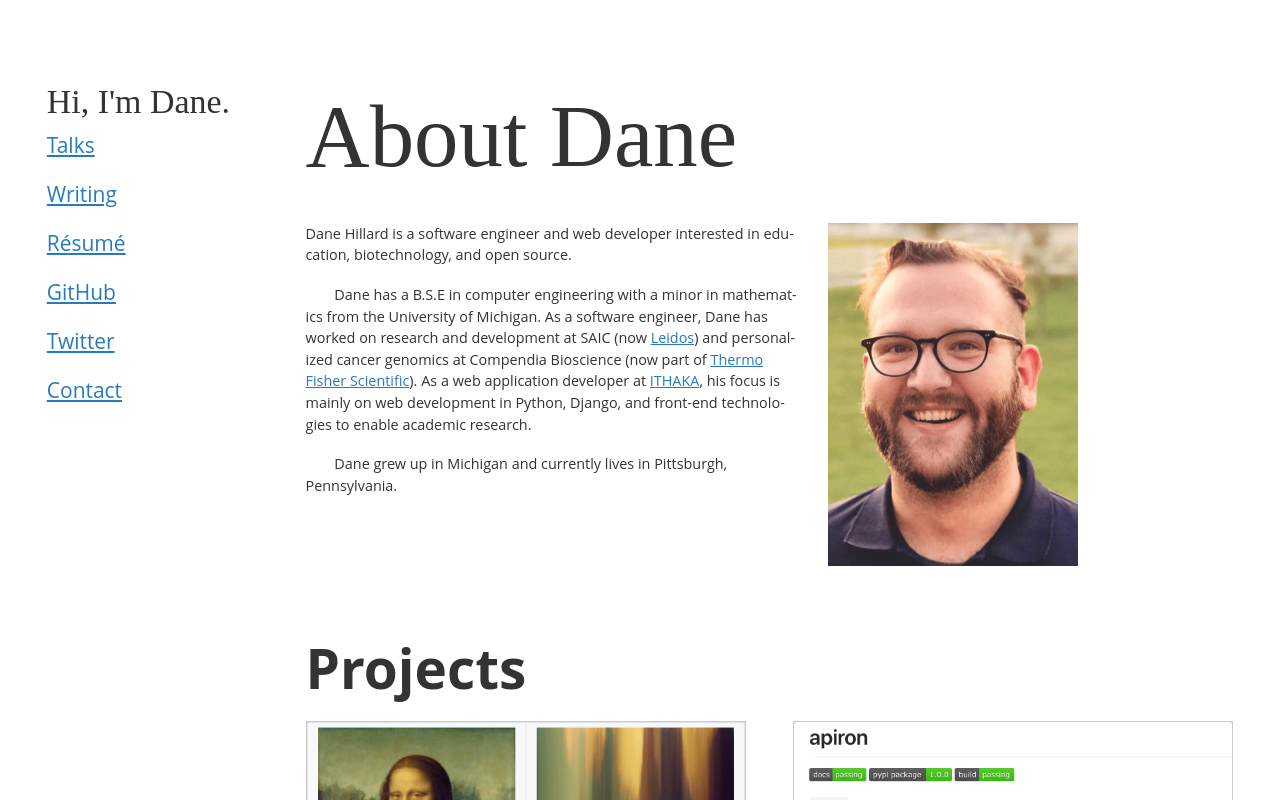
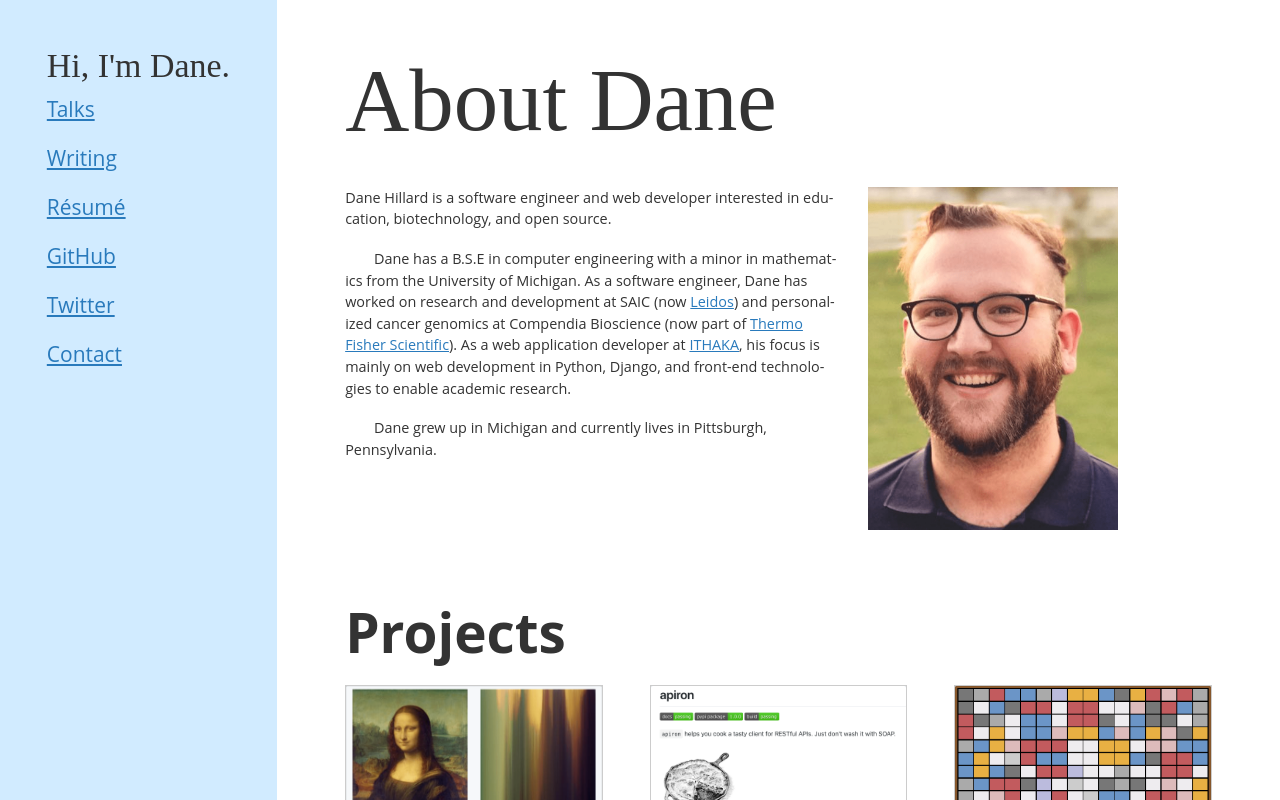
Before and after one commit to daneah/dane.engineering, a Vue app: page / in a window 1280 px wide. Shown: the top 800 px of the page. Built offline with nearby package versions, Linux system fonts and the light colour scheme; a web font is replaced by a local one.

Commit message:
Touch up layout (#43)

```diff
--- a/src/App.vue
+++ b/src/App.vue
@@ -92,20 +92,20 @@ body {
     font-size: var(--text-base-size);
     font-family: var(--font-primary);
     color: var(--text-color);
-    padding: var(--space-xl);
+    margin-top: 0;
 }
 
 #app {
+    margin-top: 0;
     display: grid;
     grid-template-areas:
         "nav"
         "main";
-    grid-gap: var(--space-xxl);
 
     @media (min-width: 700px) {
-        grid-template-columns: max-content auto;
+        grid-template-columns: max-content 1fr 75vw 1fr;
         grid-template-areas:
-            "nav main";
+            "nav pad-left main pad-right";
     }
 }
 
@@ -114,8 +114,13 @@ nav {
 }
 
 main {
+    grid-area: main;
     margin-top: 0;
-    grid-area: main;
+    padding: var(--space-lg);
+
+    @media (min-width: 700px) {
+      padding: var(--space-xl);
+    }
 }
 
 .impact-heading {
--- a/src/components/BaseNav.vue
+++ b/src/components/BaseNav.vue
@@ -77,8 +77,23 @@ export default {
 @import '@/main.scss';
 
 nav {
+    --nav-background: #D1EBFF;
+
+    padding: var(--space-lg);
+    background: var(--nav-background);
+
+    @media (min-width: 700px) {
+      min-height: calc(100vh - var(--space-xl) - var(--space-xl));
+      padding: var(--space-xl);
+    }
+
     ul {
         list-style: none;
+
+        @media (min-width: 700px) {
+          position: sticky;
+          top: var(--space-xl);
+        }
     }
 }
 
--- a/src/views/Contact.vue
+++ b/src/views/Contact.vue
@@ -14,7 +14,7 @@
                 value="contact"
             >
 
-            <label for="email">email</label>
+            <label for="email">Email</label>
             <input
                 id="email"
                 type="email"
@@ -22,7 +22,7 @@
                 required="required"
             >
 
-            <label for="message">message</label>
+            <label for="message">Message</label>
             <textarea
                 id="message"
                 name="message"
--- a/src/views/Home.vue
+++ b/src/views/Home.vue
@@ -132,7 +132,7 @@ export default {
   grid-gap: var(--space-md);
 
   @media (min-width: 700px) {
-    grid-template-columns: repeat(auto-fill, minmax(300px, 1fr));
+    grid-template-columns: repeat(auto-fill, minmax(250px, 1fr));
     grid-gap: var(--space-xl);
   }
 }
@@ -145,7 +145,7 @@ export default {
   display: grid;
   grid-gap: var(--space-lg);
 
-  @media (max-width: 700px) {
+  @media (max-width: 699px) {
     img {
       width: 50%;
       min-width: 100px;
```
